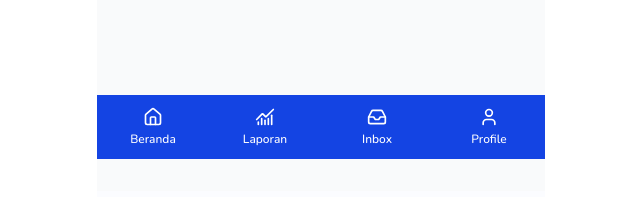
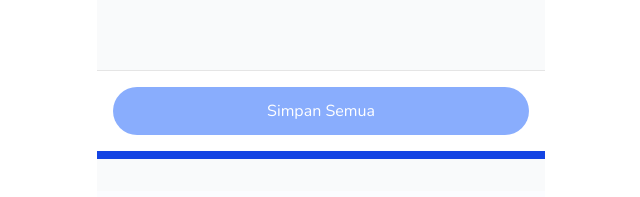
Before and after one commit to ElvizAl/lomba, a Next.js app: page /input-manual in a window 1280 px wide. Shown: the part 649-846 px from the top of the page, without its empty margins (319-959 px from the left). Built offline with nearby package versions, Linux system fonts and the light colour scheme; no server answers.

Commit message:
Bottom button

```diff
--- /dev/null
+++ b/src/components/ui/bottom-button.tsx
@@ -0,0 +1,23 @@
+const BottomButton = ({ isSubmitting, isFormValid, onSubmit = () => { }, text, type }: { isSubmitting: boolean, isFormValid: boolean, onSubmit?: () => void, text: string, type?: "submit" | "reset" | "button" }) => {
+    return (
+        <div className="fixed bottom-0 left-0 right-0 z-50 w-full">
+            <div className="max-w-md mx-auto bg-white border-t p-4">
+                <button
+                    type={type || "button"}
+                    onClick={onSubmit}
+                    disabled={isSubmitting || !isFormValid}
+                    className='bg-blue-600 hover:bg-blue-700 text-white px-4 py-3 rounded-full w-full transition-colors disabled:opacity-50 flex justify-center items-center gap-2'
+                >
+                    {isSubmitting ? (
+                        <>
+                            <span className="animate-spin rounded-full h-4 w-4 border-t-2 border-b-2 border-white"></span>
+                            Memproses...
+                        </>
+                    ) : text}
+                </button>
+            </div>
+        </div>
+    )
+}
+
+export default BottomButton
```
